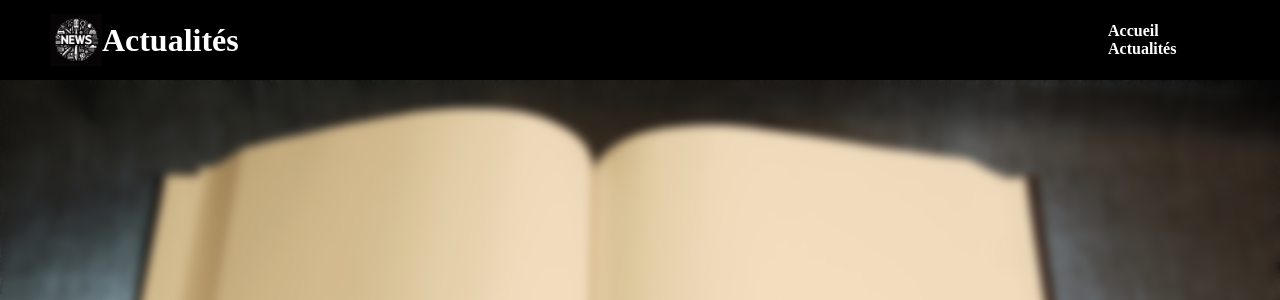
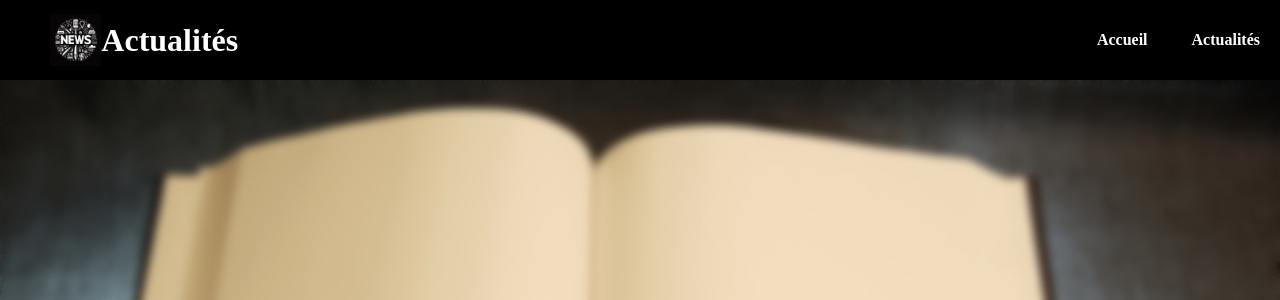
Before and after one commit to TusseauElouan/ExercicePHP, a PHP site: page / in a window 1280 px wide. Shown: the top 300 px of the page. Run offline with PHP 8.4, Linux system fonts and the light colour scheme; data comes from the database, SQL or seed files in the repository.

Commit message:
Update style.css

```diff
--- a/style.css
+++ b/style.css
@@ -14,7 +14,7 @@ main{
 header{
     background-color: black;
     display: grid;
-    grid-template-columns: 85% 15%;
+    grid-template-columns: auto auto;
     height: 80px;
 }
 
```
